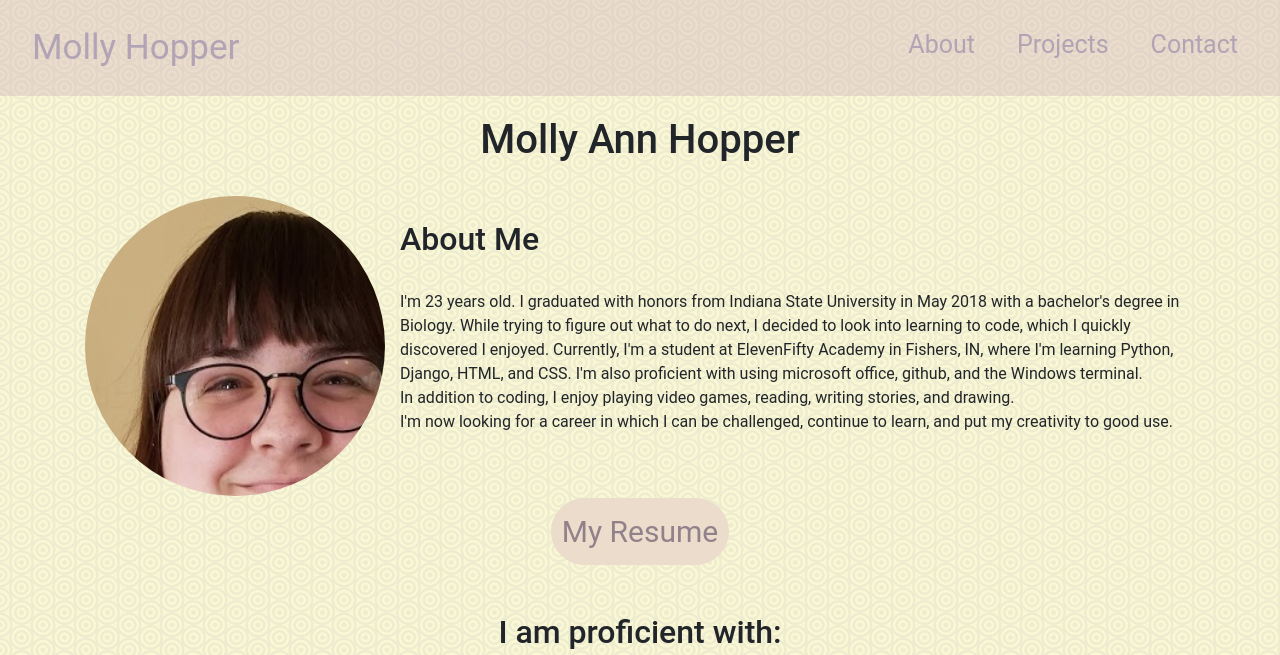
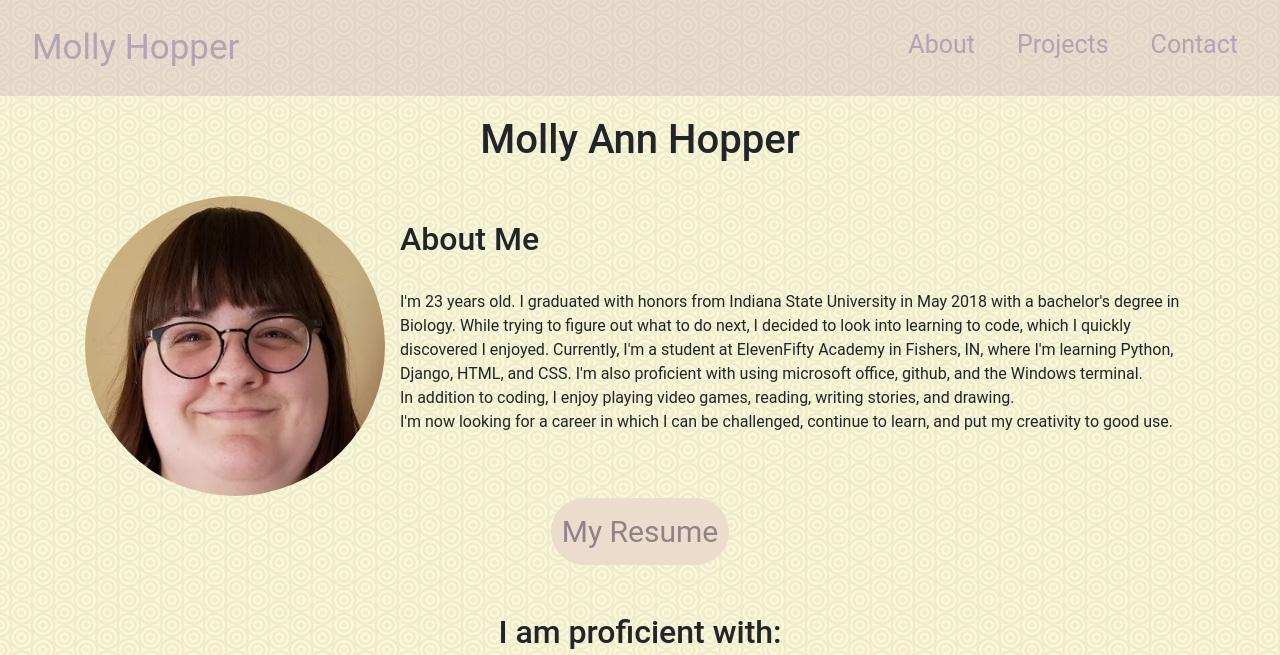
Before and after one commit to goblinbat/Portfolio, a plain HTML site: page index.html in a window 1280 px wide. Shown: the top 655 px of the page. Drawn offline with nearby package versions, Linux system fonts and the light colour scheme.

Commit message:
resized picture

```diff
--- a/style.css
+++ b/style.css
@@ -87,7 +87,7 @@ h3, h2, h1 {
     height: 300px !important;
     width: 300px !important;
     border-radius: 300px;
-    background-size: 400px;
+    background-size: 300px;
     float: left;
     margin-right: 15px;
 }
```
